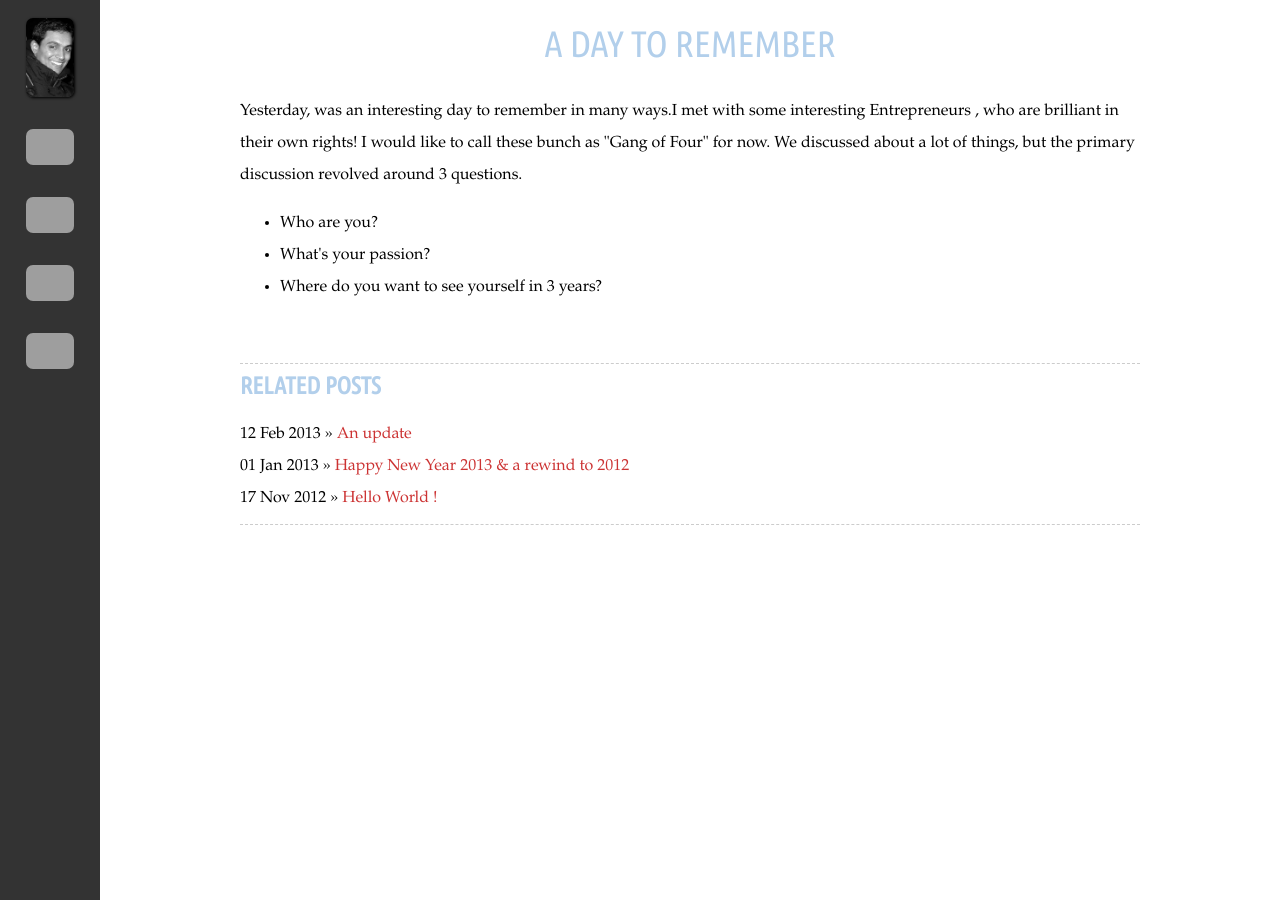
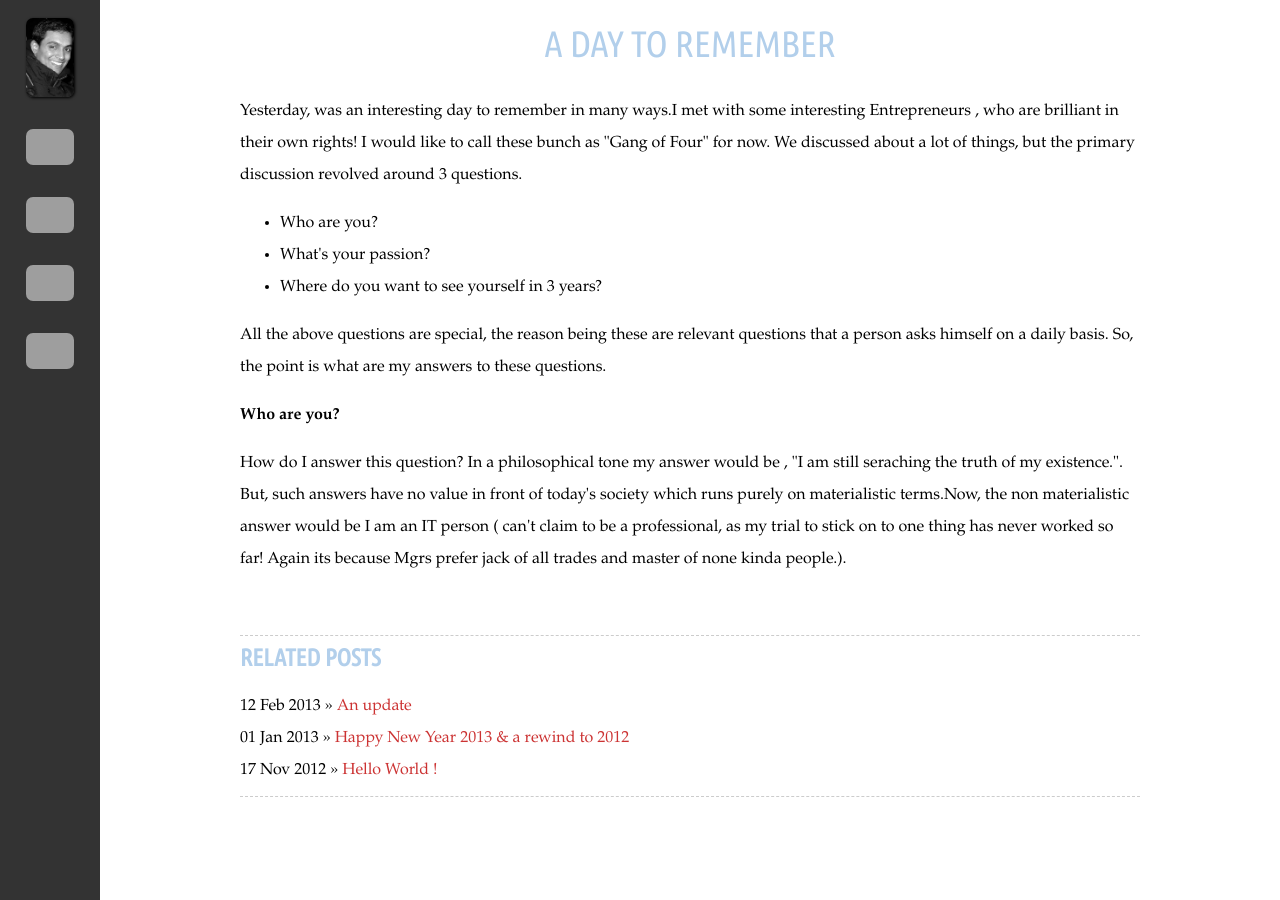
Before and after one commit to hpalappetty/silkyprogrammer.github.com, a Jekyll site: the page built from _posts/2013-03-07-A-day-to-remember.md, in a window 1280 px wide. Built offline with Jekyll 4.4.1, drawn with Linux system fonts in a browser that asks for light colours; some web fonts are replaced; grey boxes are pictures that could not be loaded.

Commit message:
my additions

```diff
--- a/_posts/2013-03-07-A-day-to-remember.md
+++ b/_posts/2013-03-07-A-day-to-remember.md
@@ -15,3 +15,12 @@ We discussed about a lot of things, but the primary discussion revolved around 3
     </ul>
 
 </blockquote>
+
+<p> All the above questions are special, the reason being these are relevant questions that a person asks himself on a daily basis. So, the point
+is what are my answers to these questions.</p>
+
+<strong> Who are you? </strong>
+<p> How do I answer this question? In a philosophical tone my answer would be , "I am still seraching the truth of my existence.". But, such
+answers have no value in front of today's society which runs purely on materialistic terms.Now, the non materialistic
+answer would be I am an IT person ( can't claim to be a professional, as my trial to stick on to one thing has never worked so far! Again
+its because Mgrs prefer jack of all trades and master of none kinda people.).</p>
```
